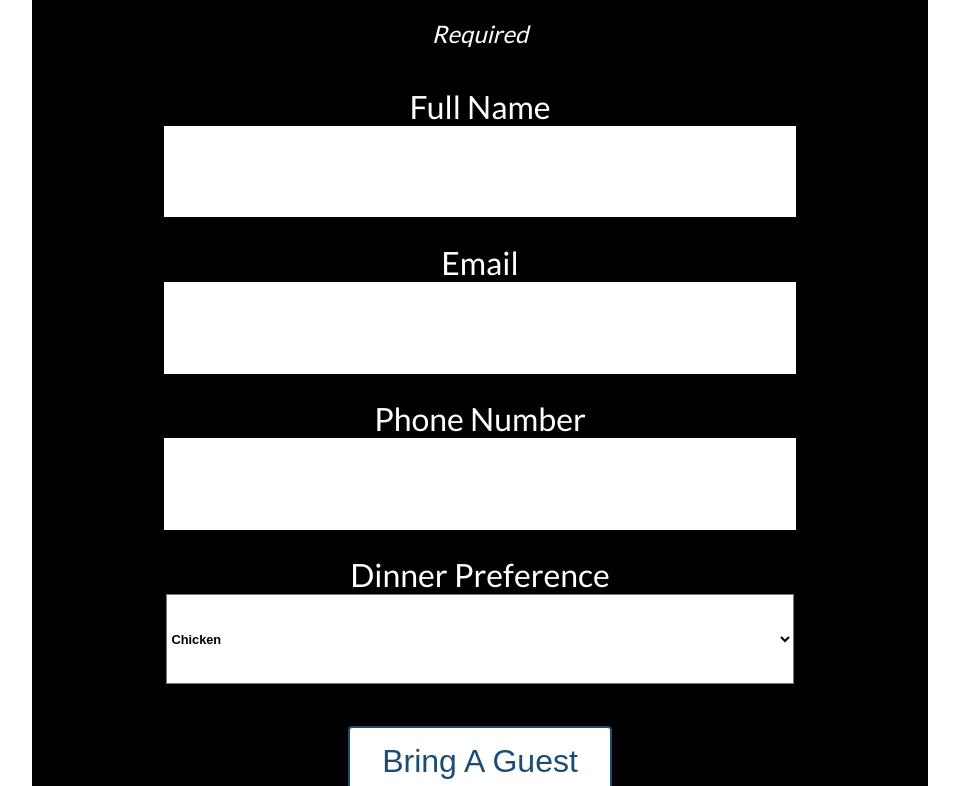
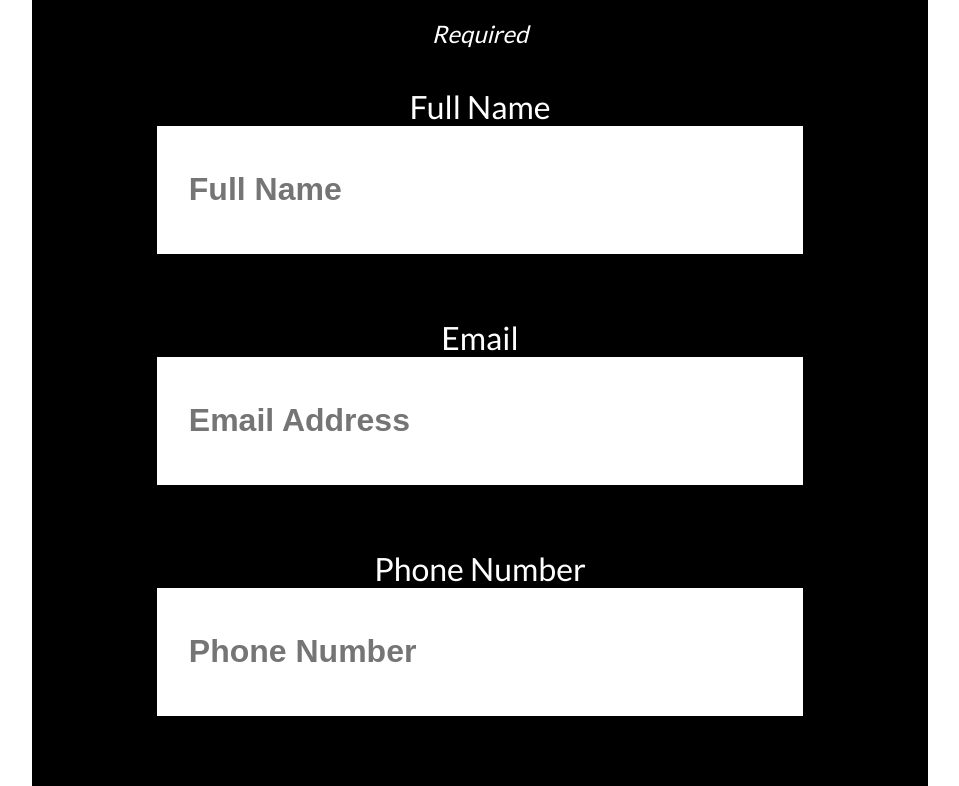
Before and after one commit to jonathanjwatson/stork-ball, a React (Create React App) app in the folder client/: page / in a window 1280 px wide. Shown: the part 5067-5853 px from the top of the page, without its empty margins (160-1119 px from the left). Built offline with nearby package versions, Linux system fonts and the light colour scheme.

Commit message:
Styled Form with updated sizing

```diff
--- a/client/src/components/PodSeven.jsx
+++ b/client/src/components/PodSeven.jsx
@@ -87,7 +87,7 @@ class PodSeven extends Component {
 									onChange={this._handleChange}
 									value={this.state.user.fullName}
 									name="fullName"
-
+									placeholder="Full Name"
 									required
 								/>
 								<br />
@@ -98,7 +98,7 @@ class PodSeven extends Component {
 									onChange={this._handleChange}
 									value={this.state.user.email}
 									name="email"
-
+									placeholder="Email Address"
 									required
 								/>
 								<br />
@@ -109,7 +109,7 @@ class PodSeven extends Component {
 									onChange={this._handleChange}
 									value={this.state.user.phone}
 									name="phone"
-
+									placeholder="Phone Number"
 									required
 								/>
 								<br />
@@ -138,6 +138,7 @@ class PodSeven extends Component {
 											onChange={this._handleGuestChange}
 											value={this.state.user.guest.guestFullName}
 											name="guestFullName"
+											placeholder="Guest Name"
 											 />
 										<br />
 										<label htmlFor="guestDinnerChoice">Guest Dinner Choice</label>
--- a/client/src/index.css
+++ b/client/src/index.css
@@ -221,19 +221,21 @@ position: absolute;
   justify-content:center;
 }
 .RSVP input{
-  width:70%;
-  height:7em;
+  width:65%;
+  height:2em;
   border: 0;
   margin-bottom:2em;
-  font-size:.4em;
-  font-weight:700
+  font-size:1em;
+  font-weight:700;
+  padding:1em;
 }
 .RSVP select{
   width:70%;
-  height:7em;
+  height:4em;
   margin-bottom:2em;
-  font-size:.4em;
-  font-weight:700
+  font-size:1em;
+  font-weight:700;
+  padding:1em;
 }
 .RSVP form{
   padding-bottom:1em;
```
